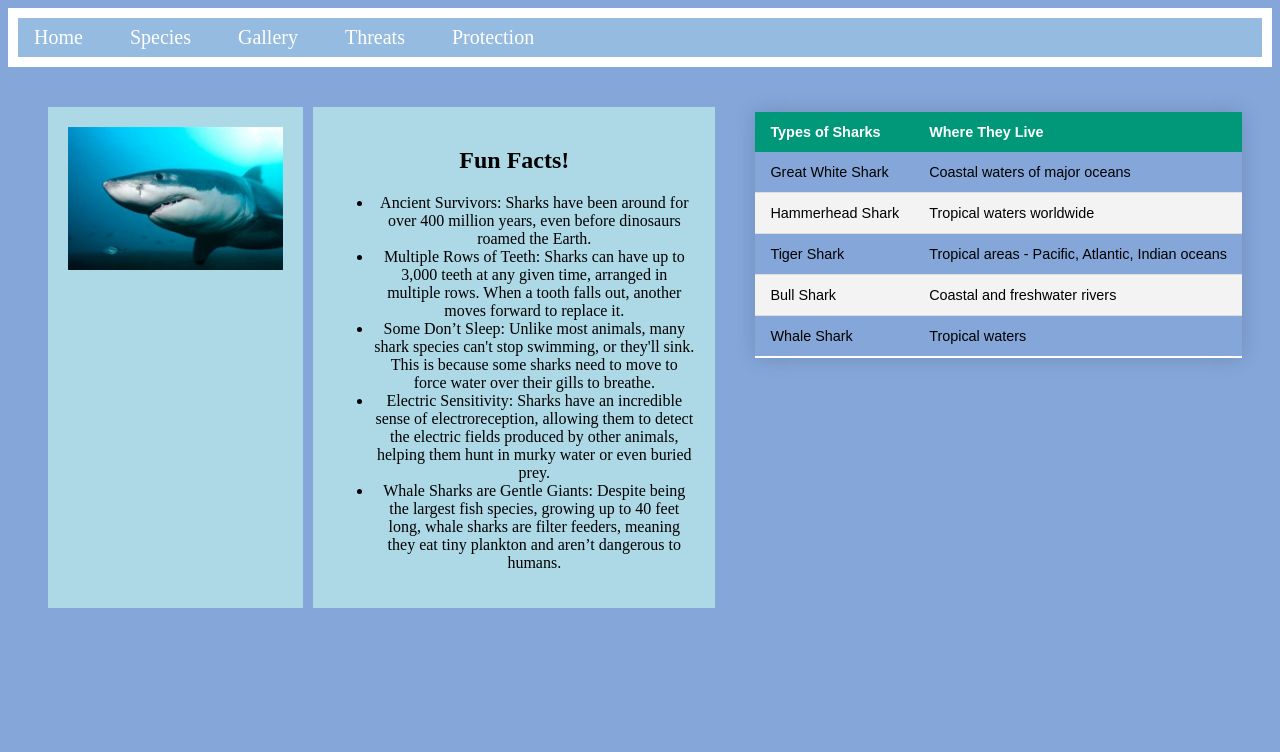
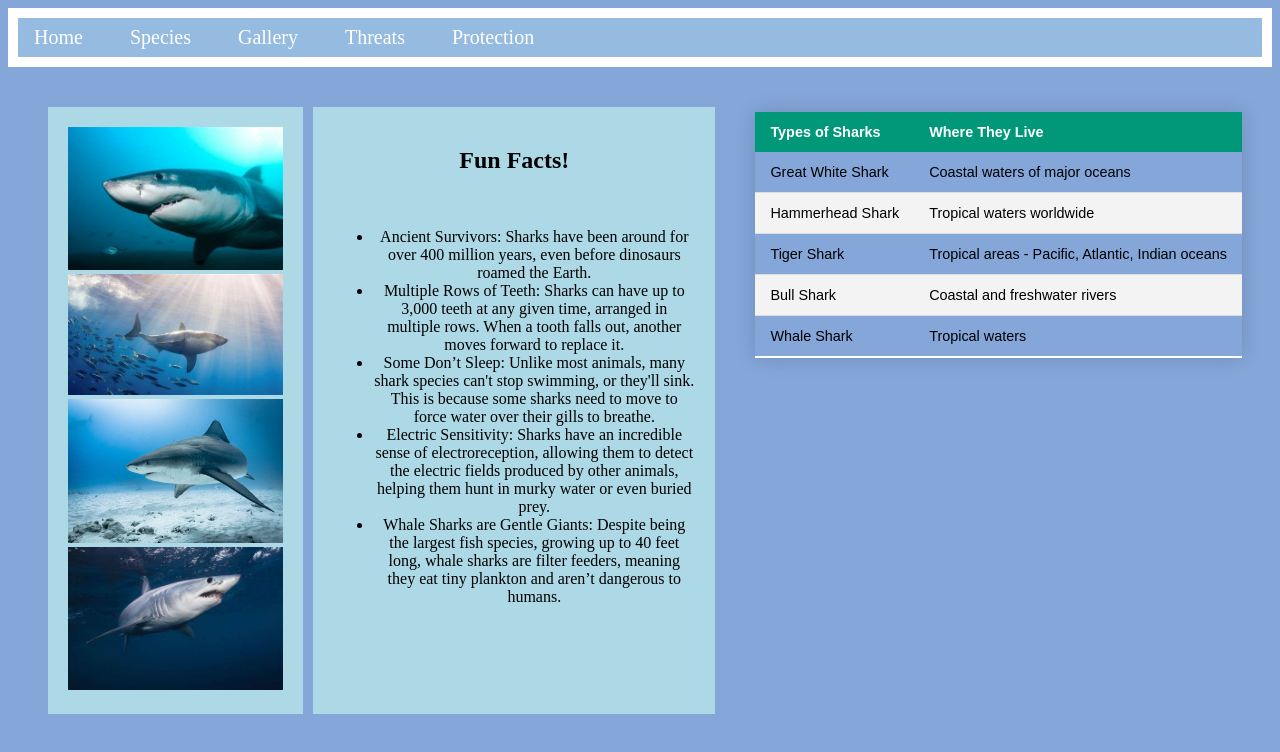
Before and after one commit to whitdawg09/Midterm_Project, a plain HTML site: page index.html in a window 1280 px wide. Drawn offline with Linux system fonts and the light colour scheme; a web font is replaced by a local one.

Commit message:
update index

```diff
--- a/index.html
+++ b/index.html
@@ -26,11 +26,15 @@
 
         <div class="image-section grid-item">
             <img src="images/shark.jfif" alt="Shark Image">
+            <img src="images/shark 3.jpg">
+            <img src="images/shark 5.jpg">
+            <img src="images/shark pic 1.jpg">
         </div>
 
 
         <div class="cameron-section grid-item">
             <h2>Fun Facts!</h2>
+            <br>
             <ul>
                 <li>Ancient Survivors: Sharks have been around for over 400 million years, even before dinosaurs roamed the Earth.</li>
                 <li>Multiple Rows of Teeth: Sharks can have up to 3,000 teeth at any given time, arranged in multiple rows. When a tooth falls out, another moves forward to replace it.</li>
```
Also changed, not shown: images/sharks.jfif (added), images/sharks2.jfif (added).
